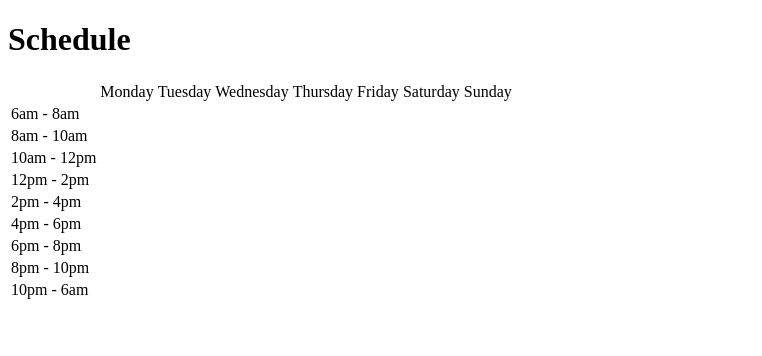
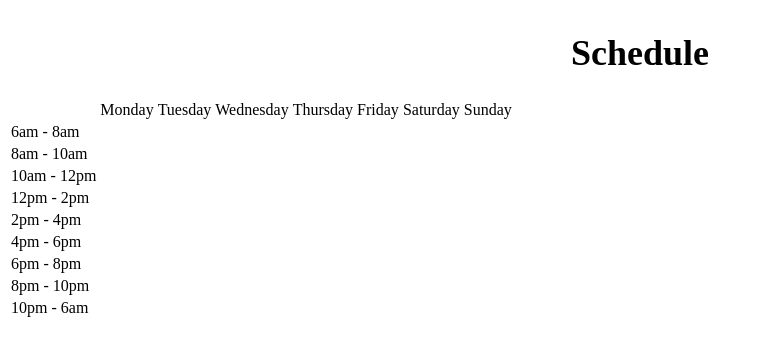
Before and after one commit to Luke-E-S/schedule, a plain HTML site: page index.html in a window 1280 px wide. Shown: the whole page, without its empty margins (0-762 px from the left). Drawn offline with Linux system fonts and the light colour scheme.

Commit message:
style: header style/alignment

```diff
--- a/style.css
+++ b/style.css
@@ -5,3 +5,10 @@ html {
 *,*::after, *::before {
     box-sizing: inherit;
 }
+#header-container {
+    display: flex;
+    justify-content: center;
+}
+#header {
+    font-size: 36px;
+}
```
